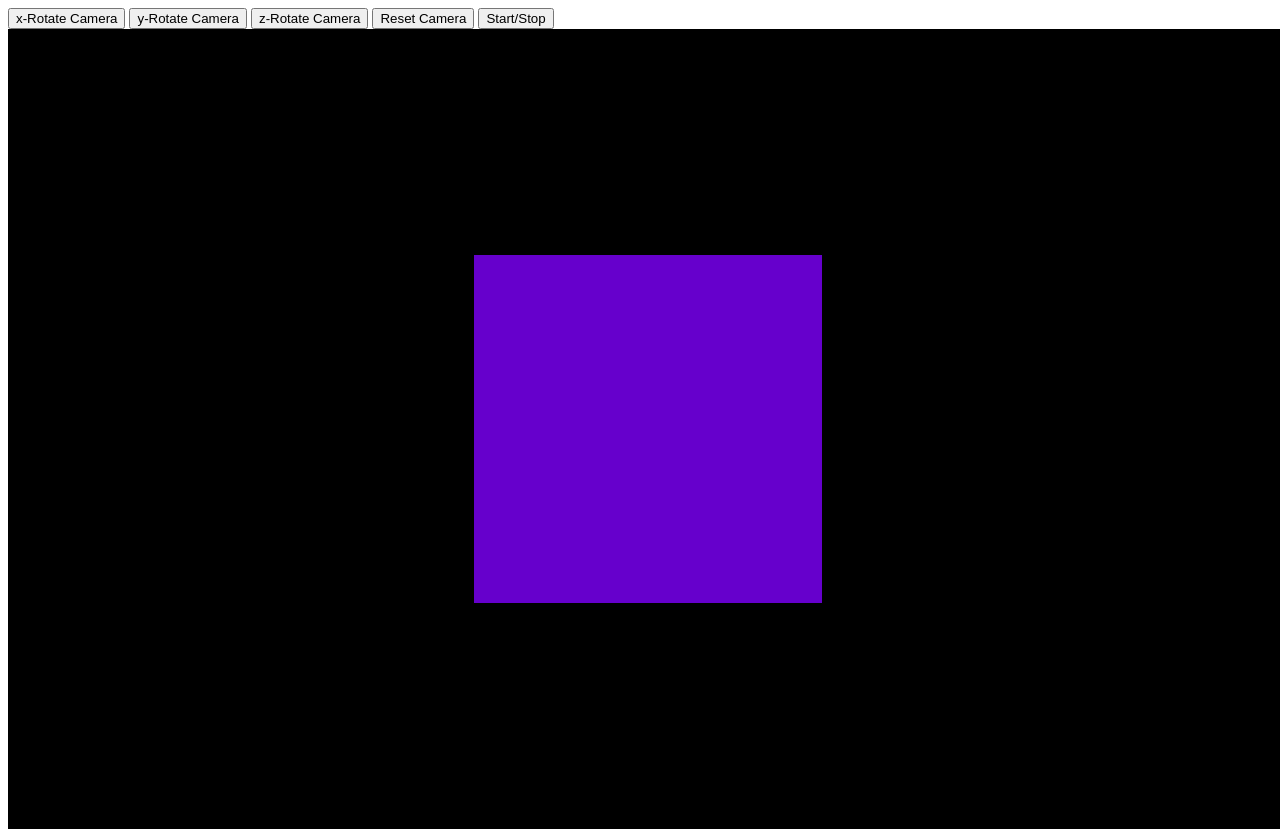
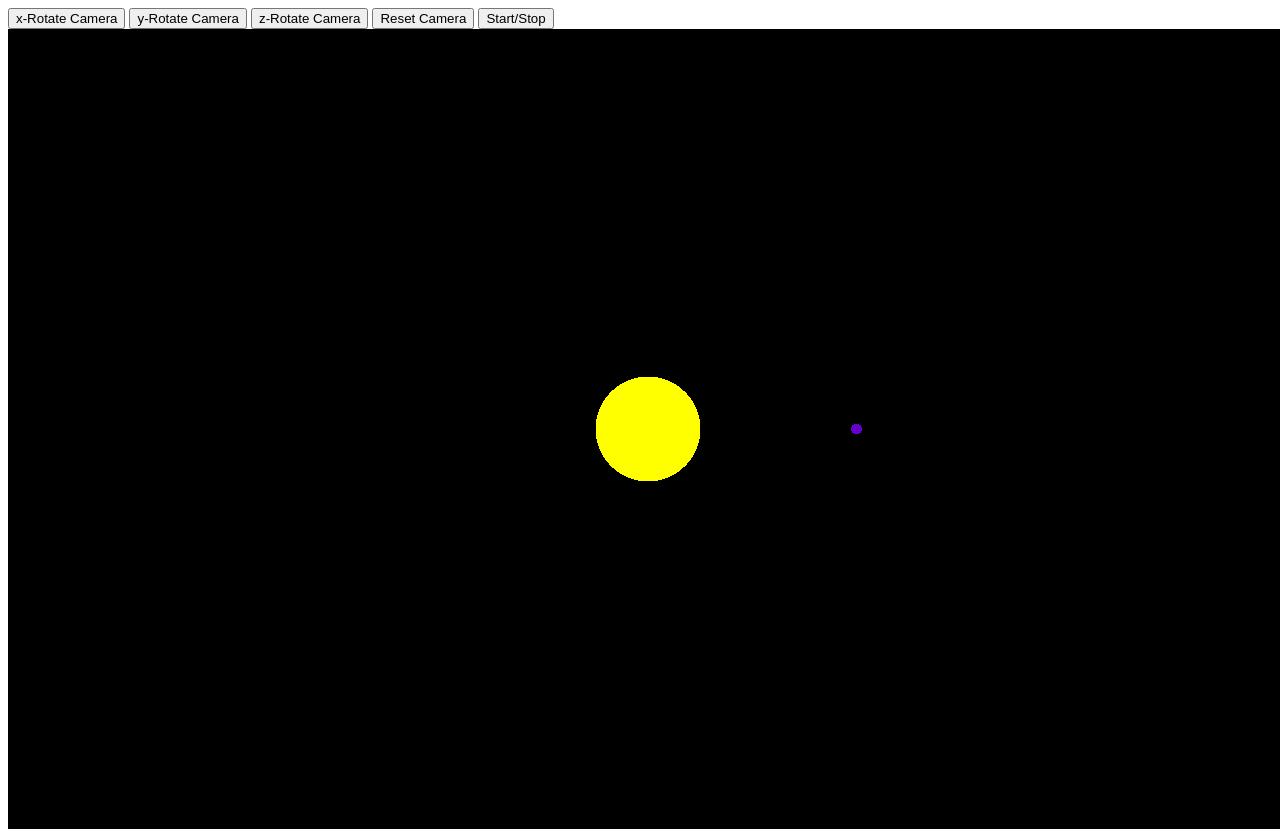
Before and after one commit to camenpihor/solar-sym, a plain HTML site: page index.html in a window 1280 px wide. Drawn offline with nearby package versions, Linux system fonts and the light colour scheme; animation ran at ten frames a second.

Commit message:
class for bodies; add sun

```diff
--- a/index.html
+++ b/index.html
@@ -53,19 +53,39 @@
     75,  // size of field of view, in degrees
     window.innerWidth / window.innerHeight,  // aspect ratio
     0.1,  // near clipping plane
-    100  // far clipping plane
+    1000  // far clipping plane
   );
-  camera.position.z = 2;
+  camera.position.z = 100;
 
   const renderer = new THREE.WebGLRenderer();
 
   renderer.setSize(window.innerWidth, window.innerHeight);
   document.body.appendChild(renderer.domElement);
 
-  const geometry = new THREE.BoxGeometry();
-  const material = new THREE.MeshBasicMaterial({color: "#6600cc"});
-  const cube = new THREE.Mesh( geometry, material );
-  scene.add(cube);
+class Body {
+  constructor(radius, color, position, velocity, mass) {
+    this.position = position;
+    this.velocity = velocity;
+    this.mass = mass;
+
+    const material = new THREE.MeshBasicMaterial({color: color});
+    const geometry = new THREE.SphereGeometry(radius, 100, 100);
+    this.mesh = new THREE.Mesh(geometry, material);
+
+    this.mesh.position.x = this.position[0];
+    this.mesh.position.y = this.position[1];
+    this.mesh.position.z = this.position[2];
+  }
+}
+
+const sun = new Body(10, "yellow", [0, 0, 0], 0, 1000);
+const earth = new Body(1, "#6600cc", [40, 0, 0], 0, 10);
+
+const celestial_bodies = [sun, earth];
+
+celestial_bodies.forEach(body => {
+  scene.add(body.mesh);
+});
 
   document.addEventListener("keydown", event => {
     if (event.keyCode === 87) {
```
